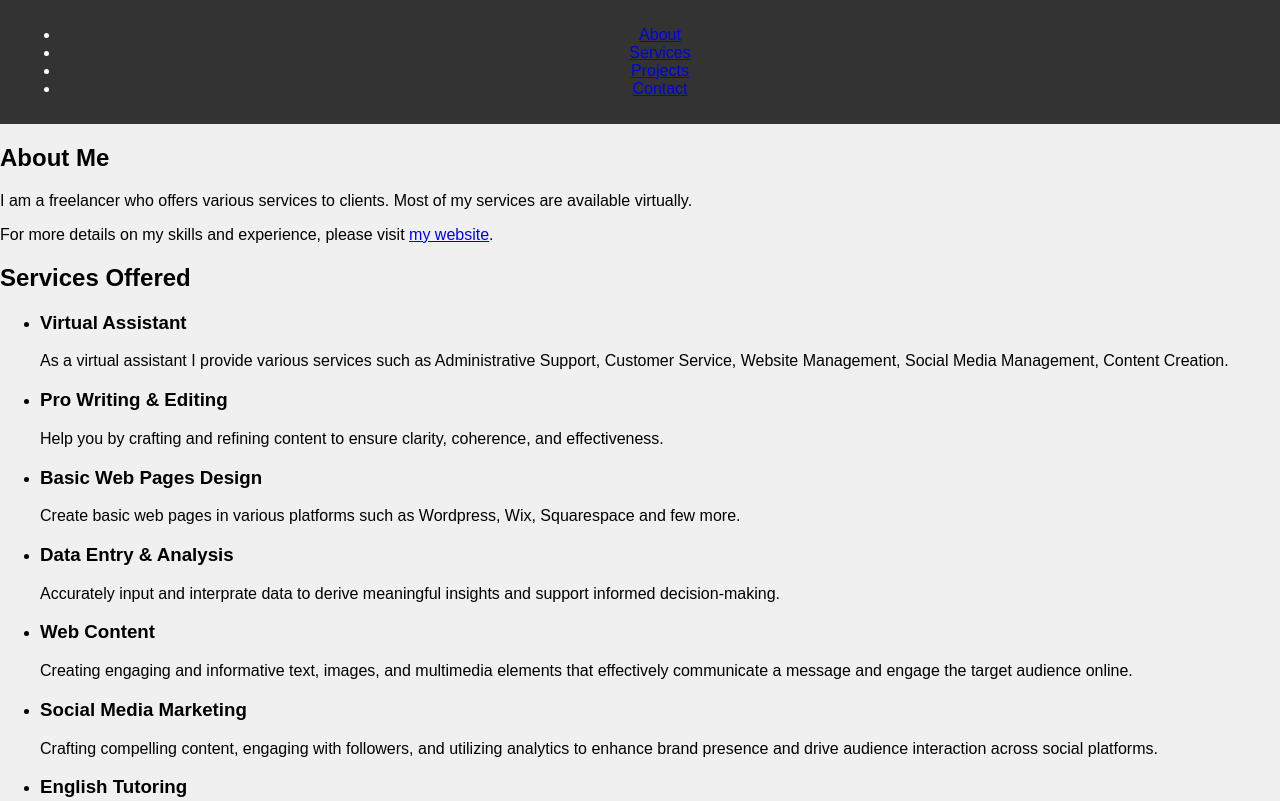
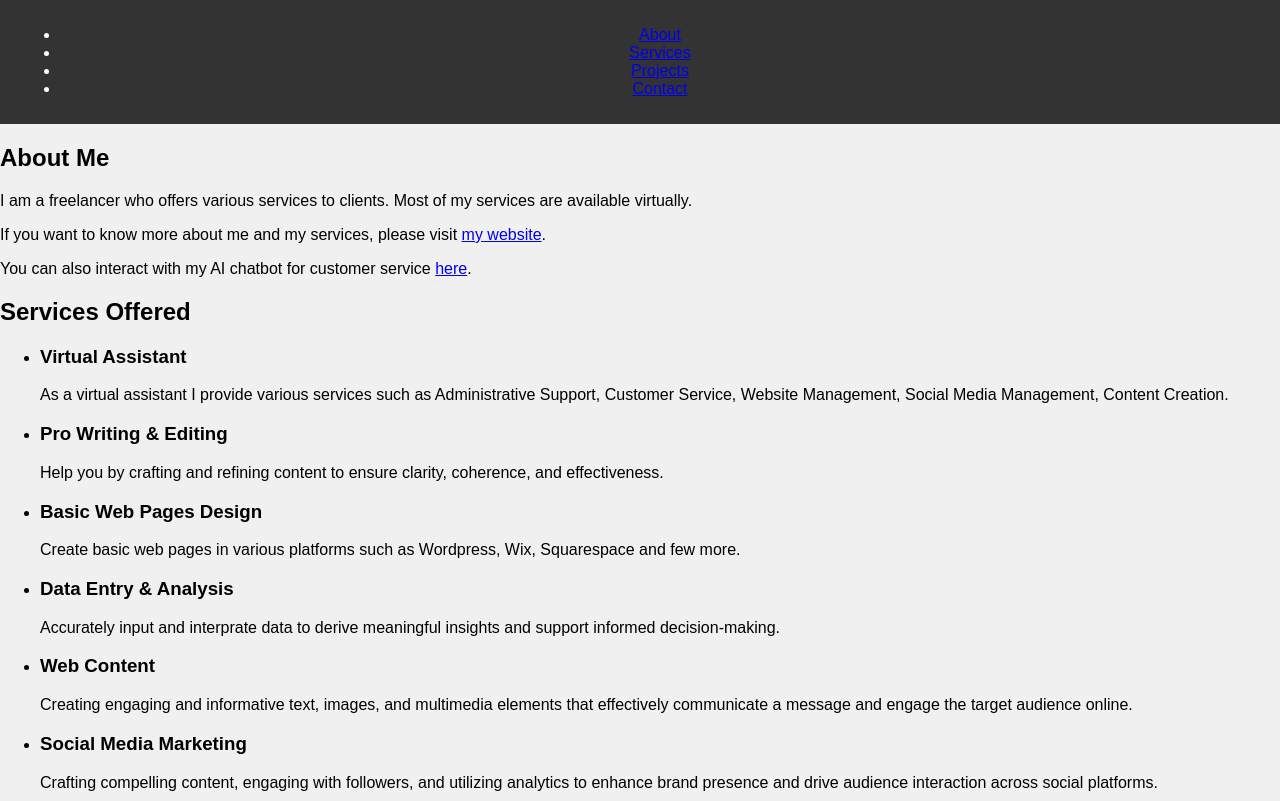
Before and after one commit to Profreelancer258/Profreelancer258.github.io, a plain HTML site: page index.html in a window 1280 px wide. Shown: the top 801 px of the page. Drawn offline with Linux system fonts and the light colour scheme.

Commit message:
Update index.html

```diff
--- a/index.html
+++ b/index.html
@@ -21,7 +21,8 @@
  <section id="about">
   <h2>About Me</h2>
   <p>I am a freelancer who offers various services to clients. Most of my services are available virtually.</p>
-  <p>For more details on my skills and experience, please visit <a href="https://wordpress.com/home/unlockyourpotential103219weeblysite.wordpress.com" target="_blank">my website</a>.</p>
+  <p>If you want to know more about me and my services, please visit <a href="https://wordpress.com/home/unlockyourpotential103219weeblysite.wordpress.com" target="_blank">my website</a>.</p>
+  <p>You can also interact with my AI chatbot for customer service <a href="https://ai-chat-for-customer-service-51866e.zapier.app" target="_blank">here</a>.</p>
 </section>
 
 
```
